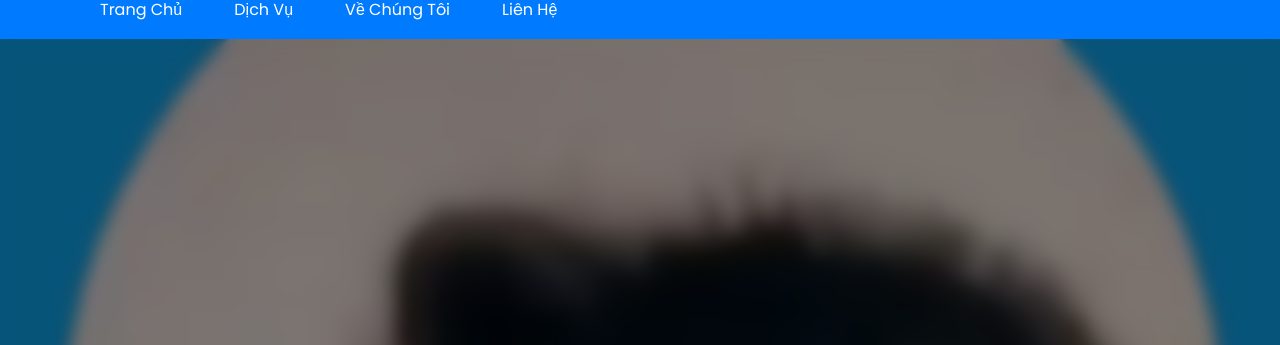
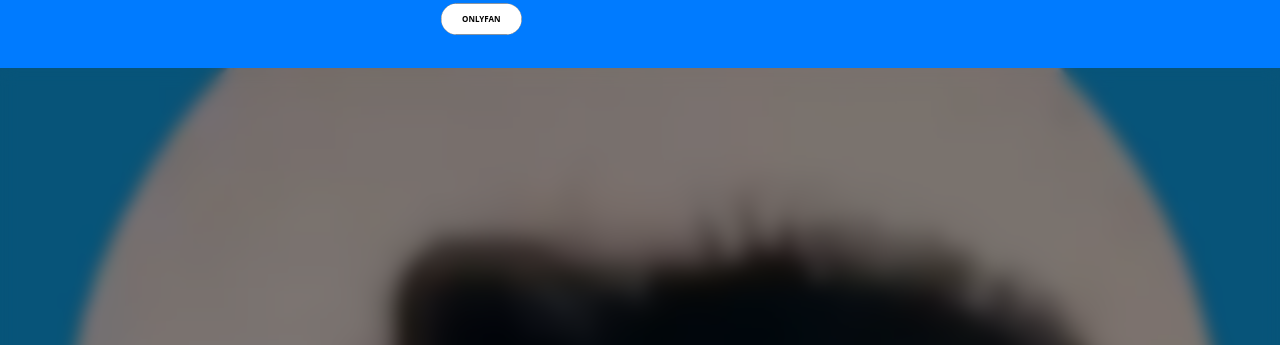
Before and after one commit to ADVT1809/firstweb, a plain HTML site: page index.html in a window 1280 px wide. Shown: the part 70-415 px from the top of the page. Drawn offline with Linux system fonts and the light colour scheme.

Commit message:
Add files via upload

```diff
--- a/index.html
+++ b/index.html
@@ -4,7 +4,7 @@
     <meta charset="UTF-8" />
     <meta name="viewport" content="width=device-width, initial-scale=1.0" />
     <meta http-equiv="X-UA-Compatible" content="ie=edge" />
-    <title>Trang Web Đẹp</title>
+    <title>GAY LOR</title>
     <link rel="stylesheet" href="styles.css" />
     <link
       href="https://fonts.googleapis.com/css2?family=Poppins:wght@300;400;600&display=swap"
@@ -14,15 +14,22 @@
   <body>
     <header>
       <div class="container">
-        <h1 class="logo">Trang Web Đẹp</h1>
-        <nav>
-          <ul>
-            <li><a href="#">Trang Chủ</a></li>
-            <li><a href="#">Dịch Vụ</a></li>
-            <li><a href="#">Về Chúng Tôi</a></li>
-            <li><a href="#">Liên Hệ</a></li>
-          </ul>
-        </nav>
+        <h1 class="logo">Đức channel</h1>
+      </div>
+      <div>
+        <a href="https://www.youtube.com/watch?v=dQw4w9WgXcQ">
+          <button class="btn-1">
+            <div class="original">Onlyfan</div>
+            <div class="letters">
+              <span>O</span>
+              <span>L</span>
+              <span>Y</span>
+              <span>F</span>
+              <span>A</span>
+              <span>N</span>
+            </div>
+          </button>
+        </a>
       </div>
     </header>
 
--- a/styles.css
+++ b/styles.css
@@ -50,6 +50,120 @@ nav ul li a:hover {
   border-radius: 5px;
 }
 
+.btn-1,
+.btn-1 *,
+.btn-1 :after,
+.btn-1 :before,
+.btn-1:after,
+.btn-1:before {
+  border: 0 solid;
+  box-sizing: border-box;
+}
+
+.btn-1 {
+  scale: 0.5;
+  -webkit-tap-highlight-color: transparent;
+  -webkit-appearance: button;
+  background-color: #000;
+  background-image: none;
+  color: #fff;
+  cursor: pointer;
+  font-family: ui-sans-serif, system-ui, -apple-system, BlinkMacSystemFont,
+    Segoe UI, Roboto, Helvetica Neue, Arial, Noto Sans, sans-serif,
+    Apple Color Emoji, Segoe UI Emoji, Segoe UI Symbol, Noto Color Emoji;
+  font-size: 100%;
+  line-height: 1.5;
+  margin: 0;
+  -webkit-mask-image: -webkit-radial-gradient(#000, #fff);
+  padding: 0;
+}
+
+.btn-1 {
+  margin-top: -10px; /* Dịch chuyển button xuống dưới */
+  margin-left: 400px; /* Dịch chuyển button sang phải */
+}
+
+.btn-1:disabled {
+  cursor: default;
+}
+
+.btn-1:-moz-focusring {
+  outline: auto;
+}
+
+.btn-1 svg {
+  display: block;
+  vertical-align: middle;
+}
+
+.btn-1 [hidden] {
+  display: none;
+}
+
+.btn-1 {
+  border: 1px solid;
+  border-radius: 999px;
+  box-sizing: border-box;
+  display: block;
+  font-weight: 900;
+  overflow: hidden;
+  padding: 1.2rem 3rem;
+  position: relative;
+  text-transform: uppercase;
+}
+
+.btn-1 .original {
+  background: #fff;
+  color: #000;
+  display: grid;
+  inset: 0;
+  place-content: center;
+  position: absolute;
+  transition: transform 0.3s cubic-bezier(0.87, 0, 0.13, 1);
+}
+
+.btn-1:hover .original {
+  transform: translateY(100%);
+}
+
+.btn-1 .letters {
+  display: inline-flex;
+}
+
+.btn-1 span {
+  opacity: 0;
+  transform: translateY(-15px);
+  transition: transform 0.3s cubic-bezier(0.87, 0, 0.13, 1), opacity 0.3s;
+}
+
+.btn-1 span:nth-child(2n) {
+  transform: translateY(15px);
+}
+
+.btn-1:hover span {
+  opacity: 1;
+  transform: translateY(0);
+}
+
+.btn-1:hover span:nth-child(2) {
+  transition-delay: 0.1s;
+}
+
+.btn-1:hover span:nth-child(3) {
+  transition-delay: 0.2s;
+}
+
+.btn-1:hover span:nth-child(4) {
+  transition-delay: 0.3s;
+}
+
+.btn-1:hover span:nth-child(5) {
+  transition-delay: 0.4s;
+}
+
+.btn-1:hover span:nth-child(6) {
+  transition-delay: 0.5s;
+}
 /* Hero Section */
 .hero {
   background-image: url("https://source.unsplash.com/1600x900/?nature,water");
```
